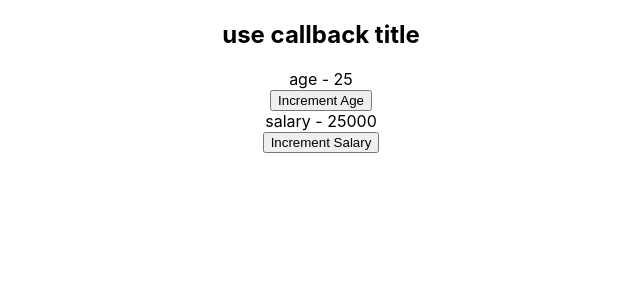
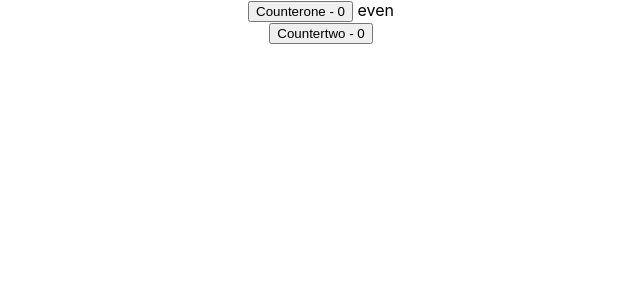
Before and after one commit to NeelCitrusbug/ReactHook, a React (Create React App) app: page / in a window 1280 px wide. Shown: the top 300 px of the page, without its empty margins (319-959 px from the left). Built offline with nearby package versions, Linux system fonts and the light colour scheme.

Commit message:
useMemo hook

```diff
--- a/src/App.js
+++ b/src/App.js
@@ -20,6 +20,7 @@
 import DataFetchingOne from "./components/DataFetchingOne";
 import DataFetchingTwo from "./components/DataFetchingTwo";
 import ParentComponent from "./components/ParentComponent";
+import Counter_memoex from "./components/Counter_memoex";
 
 
 export const userContext = React.createContext()
@@ -77,7 +78,9 @@
       {/* <DataFetchingOne/> */}
       {/* <DataFetchingTwo/> */}
 
-      <ParentComponent/>
+      {/* <ParentComponent/> */}
+
+      <Counter_memoex/>
     </div>
     </CountContext.Provider>
   );
--- /dev/null
+++ b/src/components/Counter_memoex.js
@@ -0,0 +1,39 @@
+import React,{useState, useMemo} from 'react'
+
+function Counter_memoex() {
+
+    const [counterOne,setCounterOne] = useState(0)
+    const [counterTwo,setCounterTwo] = useState(0)
+
+    const incrementOne = () => {
+        setCounterOne(counterOne+1)
+    }
+
+    const incrementTwo = () => {
+        setCounterTwo(counterTwo+1)
+    }
+
+    const isEven = useMemo(() => {
+        let i=0
+        while(i<2000000000) i++
+        return counterOne % 2 === 0
+    },[counterOne])
+
+
+
+  return (
+    <div>
+        <div>
+        <button onClick={incrementOne}>Counterone - {counterOne}</button>
+        <span> {isEven?"even":"odd"} </span>
+        </div>
+
+        <div>
+        <button onClick={incrementTwo}>Countertwo - {counterTwo}</button>
+        </div>
+
+    </div>
+  )
+}
+
+export default Counter_memoex
```
